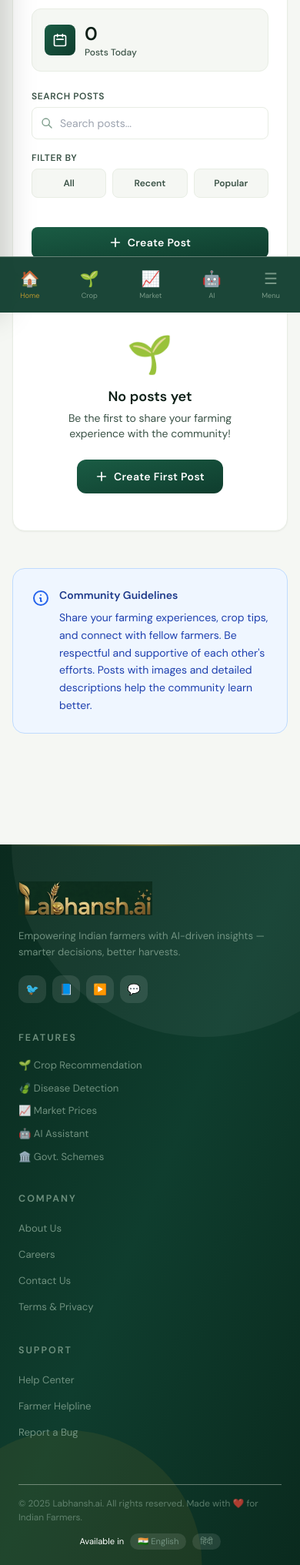
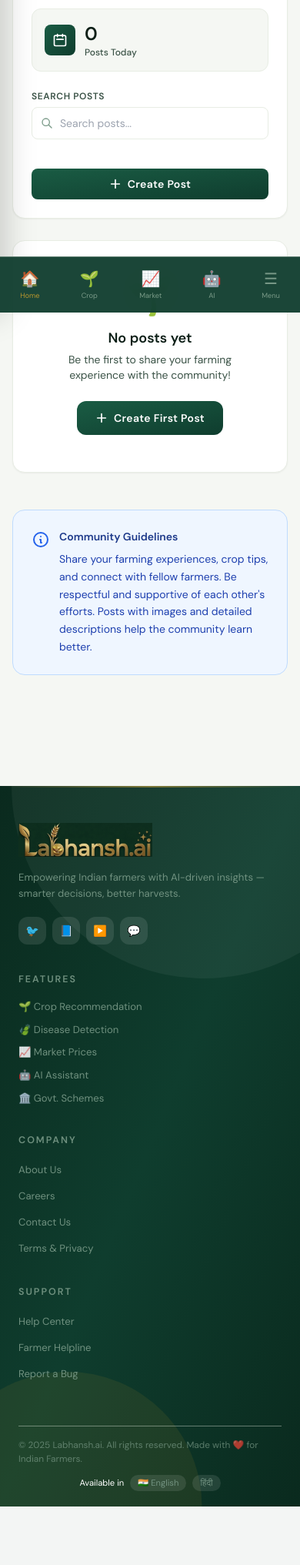
Before and after one commit to Yashasvi-Choudhary/AgriAI, a Flask app: page /community/ in a window 390 px wide. Shown: the part 438-2471 px from the top of the page at 77% size. After the commit the page ends 2395 px from the top, so only its background shows below. Run offline with Flask 3, Linux system fonts and the light colour scheme; the visitor is signed in with stand-in values (Sample User, id 1); data comes from the database, SQL or seed files in the repository; data that the repository does not hold is empty; style sheets or scripts are compiled from the project's sources; some web fonts are replaced.

Commit message:
Farmer community create post updates

```diff
--- a/app.py
+++ b/app.py
@@ -12,6 +12,7 @@ from dotenv import load_dotenv
 from database import create_tables
 from routes.auth_routes import auth_bp
 from routes.community_routes import community
+from routes.assistant_routes import assistant_bp
 
 from utils.translator import get_translations
 
@@ -96,6 +97,7 @@ def inject_globals():
     "market-price": "market",
     "government-schemes": "government-schemes",
     "community": "community",
+    "assistant": "assistant",
     "profile": "profile",
 }
 
@@ -116,6 +118,7 @@ def inject_globals():
 # ─────────────────────────────────────────────
 app.register_blueprint(auth_bp, url_prefix='/auth')
 app.register_blueprint(community, url_prefix='/community')
+app.register_blueprint(assistant_bp, url_prefix='/assistant')
 
 
 create_tables()
@@ -172,6 +175,12 @@ def dashboard():
     if "user" not in session:
         return redirect('/login')
     return render_template('dashboard/dashboard.html')
+
+@app.route('/assistant')
+def assistant():
+    if "user" not in session:
+        return redirect('/login')
+    return render_template('dashboard/assistant.html')
 
 
 # ─────────────────────────────────────────────
--- a/routes/community_routes.py
+++ b/routes/community_routes.py
@@ -30,7 +30,7 @@ def community_page():
 # ========================
 @community.route('/api/create-post', methods=['POST'])
 def create_post_api():
-    if 'user' not in session:
+    if 'user' not in session or not session.get('user') or not session['user'].get('id'):
         return jsonify({'error': 'Not logged in'}), 401
 
     try:
@@ -135,7 +135,7 @@ def get_posts_api():
 # ========================
 @community.route('/api/comment', methods=['POST'])
 def add_comment_api():
-    if 'user' not in session:
+    if 'user' not in session or not session.get('user') or not session['user'].get('id'):
         return jsonify({'error': 'Not logged in'}), 401
 
     try:
@@ -169,7 +169,7 @@ def add_comment_api():
 # ========================
 @community.route('/api/like', methods=['POST'])
 def like_post_api():
-    if 'user' not in session:
+    if 'user' not in session or not session.get('user') or not session['user'].get('id'):
         return jsonify({'error': 'Not logged in'}), 401
 
     try:
--- a/static/js/community.js
+++ b/static/js/community.js
@@ -288,7 +288,7 @@ function renderComments(postElement, comments) {
 }
 
 async function handleLike(postId, likeBtn) {
-  if (!currentUser) {
+  if (!currentUser || !currentUser.id) {
     showToast(getTranslation("error_login"), "error");
     return;
   }
@@ -335,7 +335,7 @@ function toggleComments(postElement) {
 }
 
 async function handleAddComment(postId, commentInput, postElement) {
-  if (!currentUser) {
+  if (!currentUser || !currentUser.id) {
     showToast(getTranslation("error_login"), "error");
     return;
   }
--- a/templates/dashboard/community.html
+++ b/templates/dashboard/community.html
@@ -3,7 +3,7 @@
 {% block content %}
 
 <div class="bg-background py-10 relative">
-  <div class="max-w-6xl mx-auto px-4 py-10 sm:px-6 lg:px-8">
+  <div class="relative max-w-6xl mx-auto px-4 py-10 sm:px-6 lg:px-8">
     <!-- ── PAGE HEADER ── -->
     <div class="mb-8">
       <div class="flex items-center gap-3 mb-1.5">
@@ -153,10 +153,8 @@
         </div>
       </div>
 
-      <!-- Search + Filter + Create -->
-      <div
-        class="grid grid-cols-1 sm:grid-cols-2 lg:grid-cols-3 gap-x-6 gap-y-4"
-      >
+      <!-- Search + Create -->
+      <div class="grid grid-cols-1 sm:grid-cols-2 gap-x-6 gap-y-4">
         <!-- Search -->
         <div>
           <label
@@ -186,37 +184,9 @@
               type="text"
               id="searchInput"
               placeholder="{{ t.search_placeholder }}"
+              data-i18n-placeholder="search_placeholder"
               class="w-full rounded-lg border border-backgroundDark py-2.5 pl-9 pr-4 text-sm bg-white text-textDark outline-none focus:outline-none focus:ring-2 focus:ring-primaryLight/50 focus:border-primary transition-all"
             />
-          </div>
-        </div>
-
-        <!-- Filter -->
-        <div>
-          <label
-            class="block text-xs font-semibold uppercase tracking-wider mb-1.5 text-textMid"
-            data-i18n="filter_label"
-            >Filter By</label
-          >
-          <div class="flex gap-2">
-            <button
-              class="flex-1 px-3 py-2.5 text-xs font-semibold bg-background border border-backgroundDark text-textMid hover:bg-primaryLight/20 hover:text-primary hover:border-primaryLight rounded-lg transition-all"
-              onclick="filterPosts('all')"
-            >
-              All
-            </button>
-            <button
-              class="flex-1 px-3 py-2.5 text-xs font-semibold bg-background border border-backgroundDark text-textMid hover:bg-primaryLight/20 hover:text-primary hover:border-primaryLight rounded-lg transition-all"
-              onclick="filterPosts('recent')"
-            >
-              Recent
-            </button>
-            <button
-              class="flex-1 px-3 py-2.5 text-xs font-semibold bg-background border border-backgroundDark text-textMid hover:bg-primaryLight/20 hover:text-primary hover:border-primaryLight rounded-lg transition-all"
-              onclick="filterPosts('popular')"
-            >
-              Popular
-            </button>
           </div>
         </div>
 
@@ -281,7 +251,6 @@
       <button
         onclick="openCreatePostModal()"
         class="inline-flex items-center gap-2 rounded-xl py-3 px-6 text-sm font-semibold text-white tracking-wide transition-all duration-200 bg-gradient-to-br from-primaryLight to-primary hover:from-primary hover:to-primaryDark hover:shadow-md"
-        data-i18n="create_post"
       >
         <svg
           class="w-4 h-4"
@@ -296,7 +265,7 @@
             d="M12 4v16m8-8H4"
           />
         </svg>
-        Create First Post
+        <span data-i18n="create_post">Create First Post</span>
       </button>
     </div>
 
@@ -335,21 +304,23 @@
         </div>
       </div>
     </div>
-  </div>
-</div>
 
     <!-- ══════════════════════════════════
          CREATE POST MODAL
-     z-[9999] keeps it above sidebar + header always
+         Positioned inside the dashboard content wrapper
+         so it stays aligned with the main page area.
          ══════════════════════════════════ -->
     <div
       id="createPostModal"
-  class="fixed inset-0 bg-black/50 hidden z-[9999] overflow-y-auto"
-  onclick="closeCreatePostModal()"
+      class="absolute inset-0 bg-black/50 hidden z-[50] overflow-y-auto"
+      onclick="handleModalBackdropClick(event)"
     >
-  <div class="flex items-center justify-center min-h-screen p-4">
       <div
-      class="bg-white rounded-2xl shadow-2xl w-full max-w-2xl"
+        class="flex items-center justify-center min-h-full p-4 sm:pt-10 pb-10"
+      >
+        <div
+          id="createPostModalContent"
+          class="bg-white rounded-2xl shadow-2xl w-full max-w-2xl relative"
           onclick="event.stopPropagation()"
         >
           <!-- Modal Header -->
@@ -388,14 +359,14 @@
             </div>
             <button
               onclick="closeCreatePostModal()"
-          class="text-textLight hover:text-textDark text-2xl leading-none transition-colors"
+              class="text-textLight hover:text-textDark text-2xl leading-none transition-colors w-8 h-8 flex items-center justify-center rounded-lg hover:bg-background"
             >
               &times;
             </button>
           </div>
 
           <!-- Modal Body -->
-      <div class="p-6 sm:p-8 max-h-[75vh] overflow-y-auto">
+          <div class="p-6 sm:p-8">
             <form id="postForm" enctype="multipart/form-data" class="space-y-0">
               <div class="flex items-center gap-2 mb-6">
                 <div class="w-1 h-5 rounded-full bg-primaryLight"></div>
@@ -419,6 +390,7 @@
                     name="title"
                     required
                     placeholder="{{ t.post_title_placeholder }}"
+                    data-i18n-placeholder="post_title_placeholder"
                     class="w-full rounded-lg border border-backgroundDark py-2.5 px-4 text-sm bg-white text-textDark outline-none focus:outline-none focus:ring-2 focus:ring-primaryLight/50 focus:border-primary transition-all"
                   />
                 </div>
@@ -452,6 +424,7 @@
                       type="text"
                       name="crop_type"
                       placeholder="{{ t.crop_type_placeholder }}"
+                      data-i18n-placeholder="crop_type_placeholder"
                       class="w-full rounded-lg border border-backgroundDark py-2.5 pl-9 pr-4 text-sm bg-white text-textDark outline-none focus:outline-none focus:ring-2 focus:ring-primaryLight/50 focus:border-primary transition-all"
                     />
                   </div>
@@ -492,6 +465,7 @@
                       name="location"
                       id="locationInput"
                       placeholder="{{ t.location_placeholder }}"
+                      data-i18n-placeholder="location_placeholder"
                       class="w-full rounded-lg border border-backgroundDark py-2.5 pl-9 pr-4 text-sm bg-white text-textDark outline-none focus:outline-none focus:ring-2 focus:ring-primaryLight/50 focus:border-primary transition-all"
                     />
                   </div>
@@ -509,6 +483,7 @@
                     required
                     rows="4"
                     placeholder="{{ t.post_description_placeholder }}"
+                    data-i18n-placeholder="post_description_placeholder"
                     class="w-full rounded-lg border border-backgroundDark py-2.5 px-4 text-sm bg-white text-textDark outline-none focus:outline-none focus:ring-2 focus:ring-primaryLight/50 focus:border-primary transition-all resize-vertical"
                   ></textarea>
                 </div>
@@ -544,7 +519,6 @@
                 <button
                   type="submit"
                   class="flex items-center gap-2 rounded-xl py-2.5 px-6 text-sm font-semibold text-white tracking-wide transition-all duration-200 bg-gradient-to-br from-primaryLight to-primary hover:from-primary hover:to-primaryDark hover:shadow-lg shadow-primaryDark/20"
-              data-i18n="submit_post"
                 >
                   <svg
                     class="w-4 h-4"
@@ -559,7 +533,7 @@
                       d="M12 19l9 2-9-18-9 18 9-2zm0 0v-8"
                     />
                   </svg>
-              Post
+                  <span data-i18n="submit_post">Post</span>
                 </button>
               </div>
             </form>
@@ -652,6 +626,7 @@
               <input
                 type="text"
                 placeholder="{{ t.comment_placeholder }}"
+                data-i18n-placeholder="comment_placeholder"
                 class="comment-input flex-1 rounded-lg border border-backgroundDark py-2 px-3 text-sm bg-white text-textDark outline-none focus:outline-none focus:ring-2 focus:ring-primaryLight/50 focus:border-primary transition-all"
               />
               <button
@@ -689,6 +664,8 @@
         </div>
       </div>
     </template>
+  </div>
+</div>
 
 {% endblock %} {% block scripts %}
 <script src="/static/js/community.js"></script>
--- a/templates/layout/sidebar.html
+++ b/templates/layout/sidebar.html
@@ -122,7 +122,7 @@
         ><span data-i18n="nav_schemes">Govt. Schemes</span>
       </div>
     </a>
-    <a href="">
+    <a href="{{ url_for('assistant.assistant_page') }}">
       <div
         class="nav-item flex items-center gap-3 px-5 py-[0.68rem] cursor-pointer transition-all duration-200 text-white/60 hover:text-white hover:bg-accent/20 hover:translate-x-1 text-[0.85rem] border-l-[3px] border-transparent"
         onclick="setActive(this)"
```
Also changed, not shown: database.py (+13 -0 lines). Lines whose indentation alone changed are shown as unchanged.
